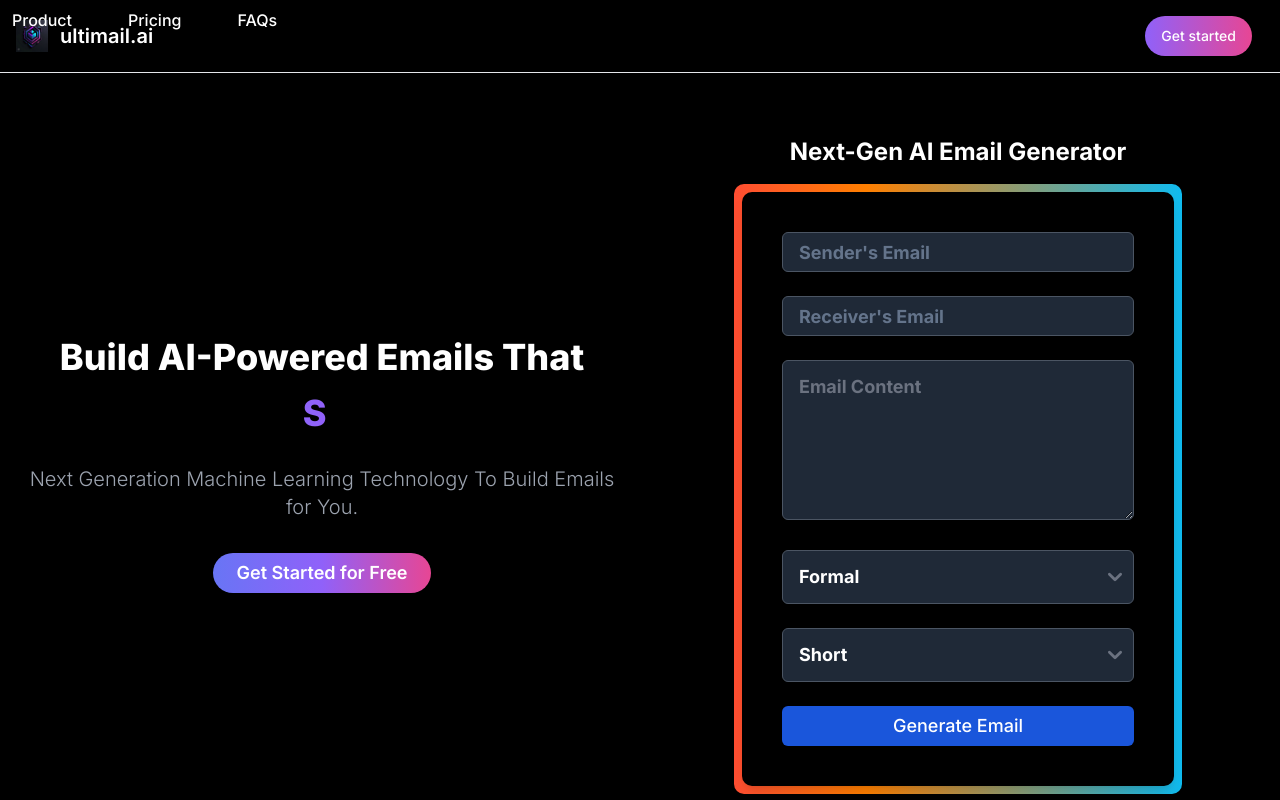
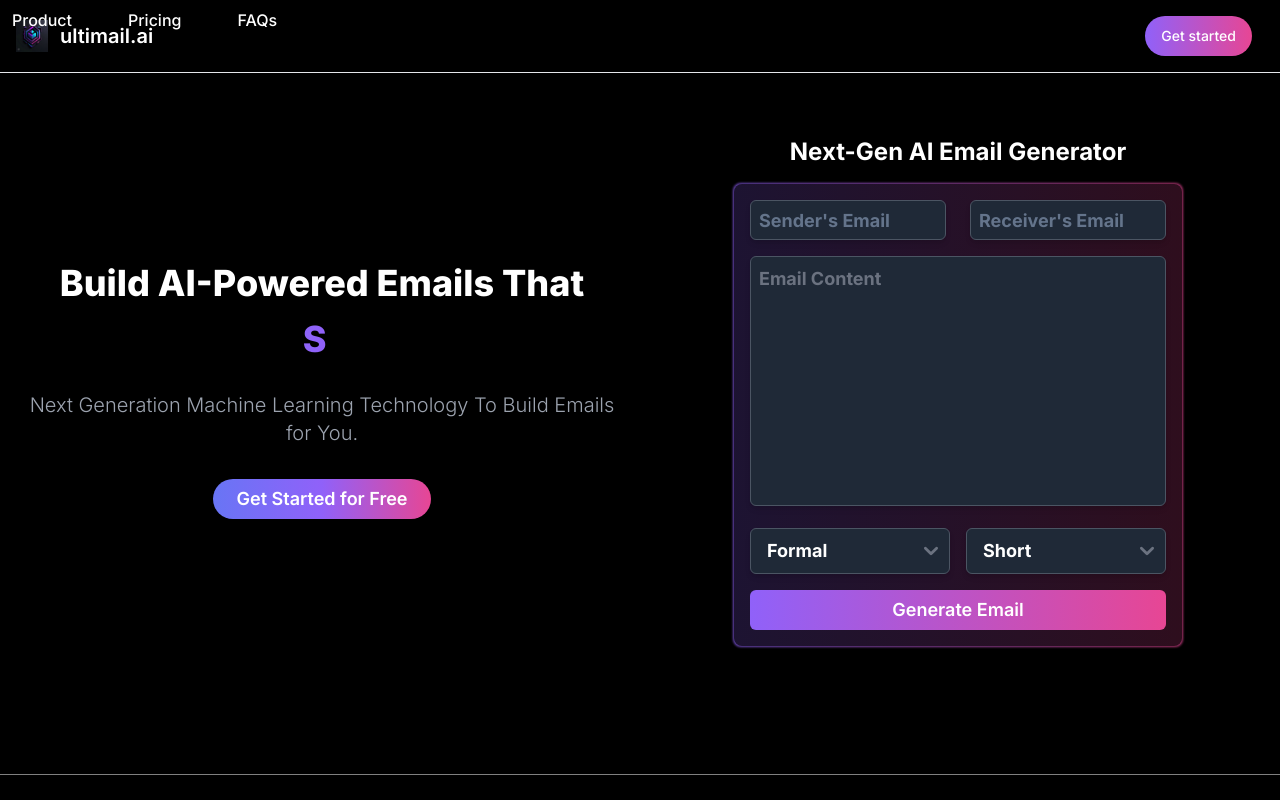
Before and after one commit to prajyot004/ai-sassy, a Next.js app: page / in a window 1280 px wide. Built offline with nearby package versions, Linux system fonts and the light colour scheme; no server answers.

Commit message:
mini form foramated

```diff
--- a/components/landing-navbar.tsx
+++ b/components/landing-navbar.tsx
@@ -7,6 +7,9 @@ import { useAuth } from "@clerk/nextjs";
 import { cn } from "@/lib/utils";
 import { Button } from "@/components/ui/button";
 import { useState } from "react";
+import { Loader } from "@/components/ui/loader";
+import { useRouter } from "next/navigation";
+import { LoadingScreen } from "@/components/ui/loading-screen";
 
 const font = Montserrat({
   weight: "600",
@@ -16,12 +19,25 @@ const font = Montserrat({
 export const LandingNavbar = () => {
   const { isSignedIn } = useAuth();
   const [isMenuOpen, setIsMenuOpen] = useState(false);
+  const [isLoading, setIsLoading] = useState(false);
+  const router = useRouter();
 
   const toggleMenu = () => {
     setIsMenuOpen(!isMenuOpen);
   };
 
+  const handleMemberAreaClick = async (e: React.MouseEvent) => {
+    e.preventDefault();
+    setIsLoading(true);
+    setTimeout(() => {
+      setIsMenuOpen(false);
+      router.push('/dashboard');
+    }, 500);
+  };
+
   return (
+    <>
+      <LoadingScreen isLoading={isLoading} />
       <nav className="bg-black fixed w-full z-50 top-0 start-0 border-b border-gray-200">
         <div className="max-w-screen-xl flex flex-wrap items-center justify-between mx-auto p-4">
           <a href="#startPage" className="flex items-center space-x-3">
@@ -39,10 +55,11 @@ export const LandingNavbar = () => {
 
           {/* Mobile menu button */}
           <div className="flex md:order-2">
-          <Link href="/dashboard" className="hidden md:block">
+            <Link href="/dashboard" className="hidden md:block" onClick={handleMemberAreaClick}>
               <Button
                 variant="premium"
                 className="mr-3 text-white bg-gradient-to-r from-purple-500 to-pink-500 hover:from-purple-600 hover:to-pink-600 rounded-full px-4 py-2"
+                disabled={isLoading}
               >
                 {isSignedIn ? "Member Area" : "Get started"}
               </Button>
@@ -80,7 +97,7 @@ export const LandingNavbar = () => {
             <ul className="flex flex-col md:flex-row p-4 md:p-0 mt-0 font-medium md:space-x-8 rtl:space-x-reverse">
               <li className="w-full md:w-auto">
                 <a
-                href="#features"
+                  href="#product"
                   onClick={() => setIsMenuOpen(false)}
                   className="block py-3 md:py-2 px-3 text-white hover:bg-purple-500 md:hover:bg-transparent md:hover:text-purple-500 rounded transition-colors duration-200"
                 >
@@ -109,12 +126,13 @@ export const LandingNavbar = () => {
               <li className="w-full md:hidden mt-4">
                 <Link
                   href="/dashboard"
-                onClick={() => setIsMenuOpen(false)}
+                  onClick={handleMemberAreaClick}
                   className="block w-full"
                 >
                   <Button
                     variant="premium"
                     className="w-full text-white bg-gradient-to-r from-purple-500 to-pink-500 hover:from-purple-600 hover:to-pink-600 rounded-full px-4 py-2"
+                    disabled={isLoading}
                   >
                     {isSignedIn ? "Member Area" : "Get started"}
                   </Button>
@@ -124,5 +142,6 @@ export const LandingNavbar = () => {
           </div>
         </div>
       </nav>
+    </>
   );
 };
--- a/components/miniform.tsx
+++ b/components/miniform.tsx
@@ -9,13 +9,29 @@ import { useEffect, useState } from 'react';
 import { useAuth } from '@clerk/nextjs';
 import { LoadingOverlay } from "@/components/ui/loading-overlay";
 
+interface FormValues {
+  sender: string;
+  receiver: string;
+  content: string;
+  tone: string;
+  length: string;
+}
+
 interface MiniFormProps {
   className?: string;
 }
 
 const MiniForm: React.FC<MiniFormProps> = ({ className }) => {
   const router = useRouter();
-  const formMethods = useForm();
+  const formMethods = useForm<FormValues>({
+    defaultValues: {
+      sender: "",
+      receiver: "",
+      content: "",
+      tone: "Formal",
+      length: "Short"
+    }
+  });
   const { control, getValues, reset } = formMethods;
   const { userId } = useAuth();
   const [isLoading, setIsLoading] = useState(false);
@@ -38,17 +54,28 @@ const MiniForm: React.FC<MiniFormProps> = ({ className }) => {
   useEffect(() => {
     const savedFormData = sessionStorage.getItem('formData');
     if (savedFormData) {
-      formMethods.reset(JSON.parse(savedFormData));
+      reset(JSON.parse(savedFormData));
     }
-  }, [formMethods]);
+  }, [reset]);
+
+  const inputClasses = "border-gray-600 bg-gray-800 rounded-md shadow-md text-white py-2 md:py-1 px-2 md:px-2 text-base md:text-lg w-full focus:ring-2 focus:ring-purple-500 focus:border-transparent";
+  const selectClasses = "border-gray-600 bg-gray-800 rounded-md shadow-md text-white py-2 md:py-3 px-3 md:px-4 text-base md:text-lg w-full focus:ring-2 focus:ring-purple-500 focus:border-transparent";
 
   return (
     <>
       {isLoading && <LoadingOverlay message="Preparing your email generation..." />}
-      <div className={`gradient-border-wrapper ${className}`}>
+      <div className={`relative ${className} h-auto md:h-[700px] lg:h-[800px]`}>
+        {/* Outer gradient border */}
+        <div className="absolute -inset-[1px] bg-gradient-to-r from-purple-500 to-pink-500 rounded-lg blur-[1px] opacity-75" />
+
         <FormProvider {...formMethods}>
-          <div className="w-full max-w-7xl mx-auto p-10 bg-black text-white shadow-lg rounded-lg gradient-halo">
-            <form className="space-y-6 w-full">
+          <div className="w-full h-full max-w-7xl mx-auto p-4 md:p-10 bg-black text-white rounded-lg relative">
+            {/* Inner gradient border */}
+            <div className="absolute inset-0 rounded-lg bg-gradient-to-r from-purple-500 to-pink-500 opacity-20" />
+
+            <form className="space-y-4 md:space-y-8 w-full h-full relative flex flex-col">
+              {/* Email Fields */}
+              <div className="grid grid-cols-1 md:grid-cols-2 gap-4 md:gap-6">
                 <FormField
                   name="sender"
                   control={control}
@@ -62,7 +89,7 @@ const MiniForm: React.FC<MiniFormProps> = ({ className }) => {
                             <Input
                               {...field}
                               placeholder="Sender's Email"
-                            className="border-gray-600 bg-gray-800 rounded-md shadow-md text-white py-3 px-4 text-lg w-full"
+                              className={inputClasses}
                             />
                           )}
                         />
@@ -83,7 +110,7 @@ const MiniForm: React.FC<MiniFormProps> = ({ className }) => {
                             <Input
                               {...field}
                               placeholder="Receiver's Email"
-                            className="border-gray-600 bg-gray-800 rounded-md shadow-md text-white py-3 px-4 text-lg w-full"
+                              className={inputClasses}
                             />
                           )}
                         />
@@ -91,11 +118,14 @@ const MiniForm: React.FC<MiniFormProps> = ({ className }) => {
                     </FormItem>
                   )}
                 />
+              </div>
+
+              {/* Content Textarea */}
               <FormField
                 name="content"
                 control={control}
                 render={() => (
-                  <FormItem>
+                  <FormItem className="flex-grow">
                     <FormControl>
                       <Controller
                         name="content"
@@ -104,7 +134,7 @@ const MiniForm: React.FC<MiniFormProps> = ({ className }) => {
                           <textarea
                             {...field}
                             placeholder="Email Content"
-                            className="border-gray-600 bg-gray-800 rounded-md shadow-md text-white py-3 px-4 text-lg w-full h-40"
+                            className={`${inputClasses} h-32 md:h-[300px] lg:h-[250px] resize-none`}
                           />
                         )}
                       />
@@ -112,6 +142,9 @@ const MiniForm: React.FC<MiniFormProps> = ({ className }) => {
                   </FormItem>
                 )}
               />
+
+              {/* Tone and Length Selectors */}
+              <div className="grid grid-cols-1 md:grid-cols-2 gap-4">
                 <FormField
                   name="tone"
                   control={control}
@@ -121,11 +154,9 @@ const MiniForm: React.FC<MiniFormProps> = ({ className }) => {
                         <Controller
                           name="tone"
                           control={control}
+                          defaultValue="Formal"
                           render={({ field }) => (
-                          <select
-                            {...field}
-                            className="border-gray-600 bg-gray-800 rounded-md shadow-md text-white py-3 px-4 text-lg w-full"
-                          >
+                            <select {...field} className={selectClasses}>
                               <option value="Formal">Formal</option>
                               <option value="Informal">Informal</option>
                               <option value="Professional">Professional</option>
@@ -146,11 +177,9 @@ const MiniForm: React.FC<MiniFormProps> = ({ className }) => {
                         <Controller
                           name="length"
                           control={control}
+                          defaultValue="Short"
                           render={({ field }) => (
-                          <select
-                            {...field}
-                            className="border-gray-600 bg-gray-800 rounded-md shadow-md text-white py-3 px-4 text-lg w-full"
-                          >
+                            <select {...field} className={selectClasses}>
                               <option value="Short">Short</option>
                               <option value="Medium">Medium</option>
                               <option value="Long">Long</option>
@@ -161,16 +190,19 @@ const MiniForm: React.FC<MiniFormProps> = ({ className }) => {
                     </FormItem>
                   )}
                 />
+              </div>
+
+              {/* Submit Button */}
               <Button
                 type="button"
                 onClick={handleClick}
                 disabled={isLoading}
-                className="w-full py-3 bg-blue-700 text-white hover:bg-blue-800 text-lg"
+                className="w-full py-2 md:py-3 bg-gradient-to-r from-purple-500 to-pink-500 hover:from-purple-600 hover:to-pink-600 text-white text-base md:text-lg font-semibold rounded-md transition-all duration-200 transform hover:scale-[1.02]"
               >
                 {isLoading ? (
                   <div className="flex items-center justify-center gap-2">
                     <div className="h-4 w-4 animate-spin rounded-full border-2 border-current border-t-transparent" />
-                    Generating...
+                    <span className="text-sm md:text-base">Generating...</span>
                   </div>
                 ) : (
                   "Generate Email"
--- /dev/null
+++ b/components/ui/loading-screen.tsx
@@ -0,0 +1,36 @@
+"use client";
+
+import { cn } from "@/lib/utils";
+import Image from "next/image";
+
+interface LoadingScreenProps {
+  isLoading: boolean;
+}
+
+export const LoadingScreen = ({ isLoading }: LoadingScreenProps) => {
+  if (!isLoading) return null;
+
+  return (
+    <div className={cn(
+      "fixed inset-0 bg-black bg-opacity-90 z-[100] flex flex-col items-center justify-center transition-all duration-300 px-4",
+      isLoading ? "opacity-100" : "opacity-0 pointer-events-none"
+    )}>
+      <div className="text-center">
+        <div className="relative w-12 h-12 md:w-16 md:h-16 mx-auto mb-4">
+          <Image
+            src="/logo.png"
+            alt="Logo"
+            fill
+            className="animate-pulse object-contain"
+          />
+        </div>
+        <h2 className="text-white text-lg md:text-xl font-semibold mb-6">
+          Loading...
+        </h2>
+        <div className="w-48 md:w-64 h-1 bg-gray-800 rounded-full overflow-hidden mx-auto">
+          <div className="w-full h-full bg-gradient-to-r from-purple-500 via-pink-500 to-purple-500 rounded-full animate-loading-bar"></div>
+        </div>
+      </div>
+    </div>
+  );
+};
```
Lines whose indentation alone changed are shown as unchanged.
